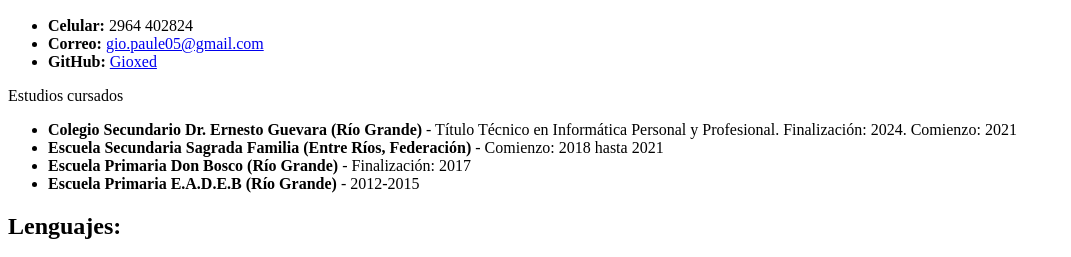
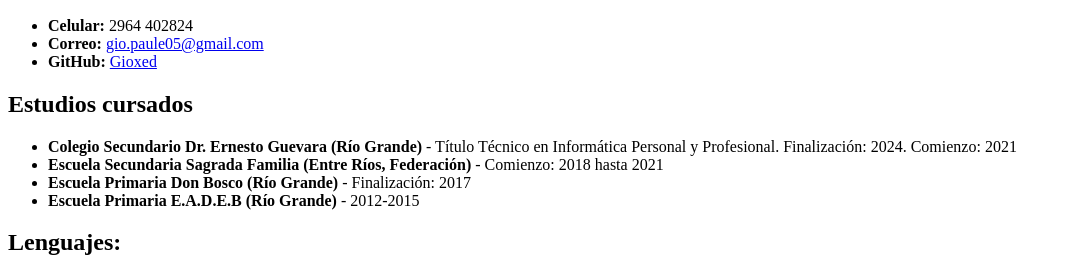
Before and after one commit to Gioxed/Repositorio-General-Programacion, a plain HTML site: page index.html in a window 1280 px wide. Shown: the part 157-414 px from the top of the page, without its empty margins (0-1071 px from the left). Drawn offline with Linux system fonts and the light colour scheme.

Commit message:
commit 2

```diff
--- a/index.html
+++ b/index.html
@@ -16,7 +16,7 @@
             <li><strong>GitHub:</strong> <a href="https://github.com/Gioxed" target="_blank">Gioxed</a></li>
         </ul>
 
-        <h2">Estudios cursados</h2>
+        <h2>Estudios cursados</h2>
         <ul style="text-align: justify">
             <li><strong>Colegio Secundario Dr. Ernesto Guevara (Río Grande)</strong> - Título Técnico en Informática Personal y Profesional. Finalización: 2024. Comienzo: 2021</li>
             <li><strong>Escuela Secundaria Sagrada Familia (Entre Ríos, Federación)</strong> - Comienzo: 2018 hasta 2021</li>
```
